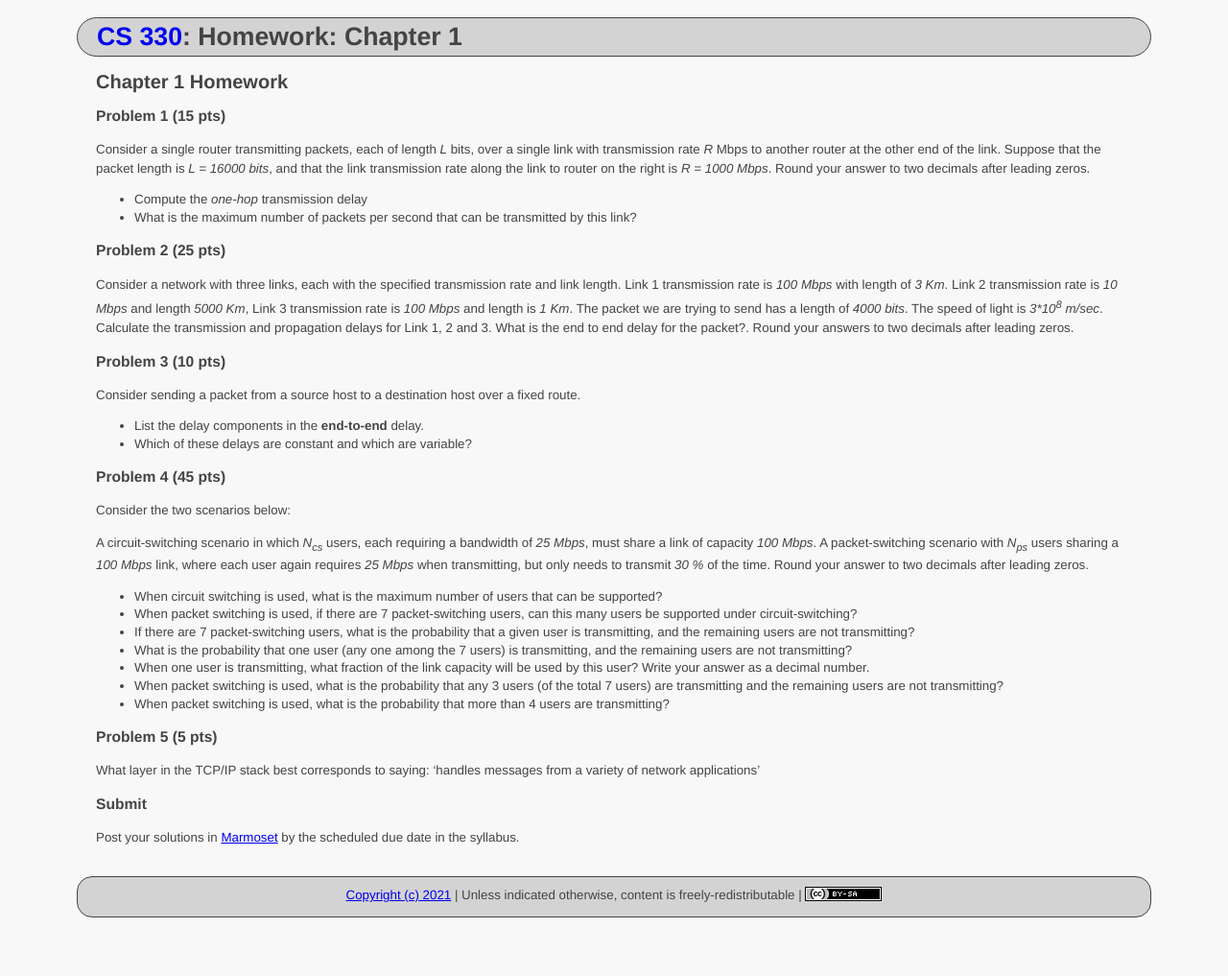
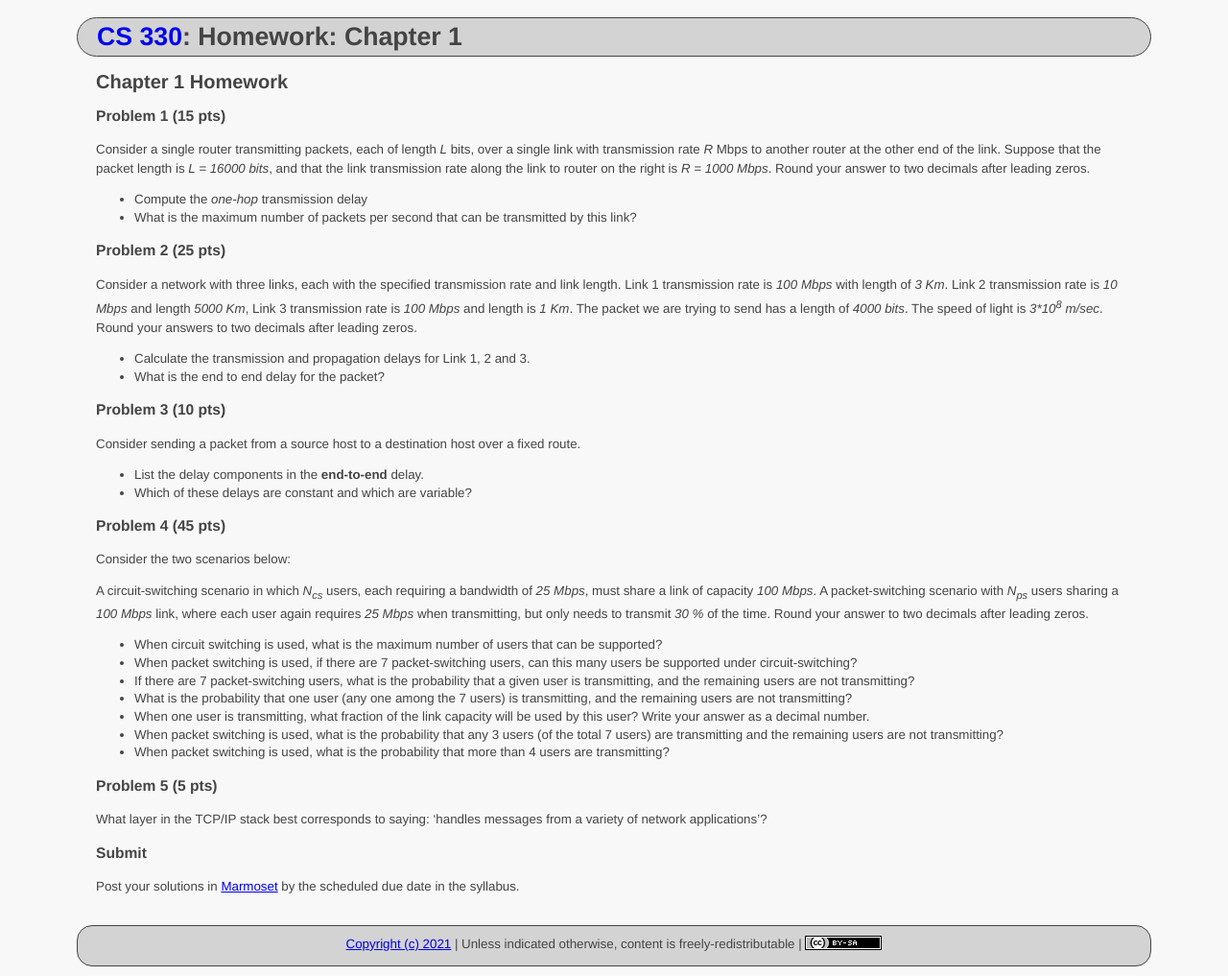
Before and after one commit to ycpcs/cs330-fall2021, a Jekyll site: the page built from assign/homework1.md, in a window 1280 px wide. Shown: the whole page at 96% size. Built offline with Jekyll 4.4.1, drawn with Linux system fonts in a browser that asks for light colours; before the commit the page ends 966 px from its top, so only the background shows below that.

```diff
--- a/assign/homework1.md
+++ b/assign/homework1.md
@@ -12,7 +12,9 @@ Consider a single router transmitting packets, each of length _L_ bits, over a s
   - What is the maximum number of packets per second that can be transmitted by this link?
 
 ### Problem 2 (25 pts)
-Consider a network with three links, each with the specified transmission rate and link length. Link 1 transmission rate is _100 Mbps_ with length of _3 Km_. Link 2 transmission rate is _10 Mbps_ and length _5000 Km_, Link 3 transmission rate is _100 Mbps_ and length is _1 Km_. The packet we are trying to send has a length of _4000 bits_. The speed of light is _3*10<sup>8</sup> m/sec_. Calculate the transmission and propagation delays for Link 1, 2 and 3. What is the end to end delay for the packet?. Round your answers to two decimals after leading zeros.
+Consider a network with three links, each with the specified transmission rate and link length. Link 1 transmission rate is _100 Mbps_ with length of _3 Km_. Link 2 transmission rate is _10 Mbps_ and length _5000 Km_, Link 3 transmission rate is _100 Mbps_ and length is _1 Km_. The packet we are trying to send has a length of _4000 bits_. The speed of light is _3*10<sup>8</sup> m/sec_. Round your answers to two decimals after leading zeros.
+  - Calculate the transmission and propagation delays for Link 1, 2 and 3.
+  - What is the end to end delay for the packet?
 
 ### Problem 3 (10 pts)
 Consider sending a packet from a source host to a destination host over a fixed route.
@@ -34,7 +36,7 @@ A packet-switching scenario with _N<sub>ps</sub>_ users sharing a _100 Mbps_ lin
   - When packet switching is used, what is the probability that more than 4 users are transmitting?
 
 ### Problem 5 (5 pts)
-What layer in the TCP/IP stack best corresponds to saying: 'handles messages from a variety of network applications'
+What layer in the TCP/IP stack best corresponds to saying: 'handles messages from a variety of network applications'?
 
 ### Submit
 
```
Also changed, not shown: assign/index.md (+1 -1 lines).
